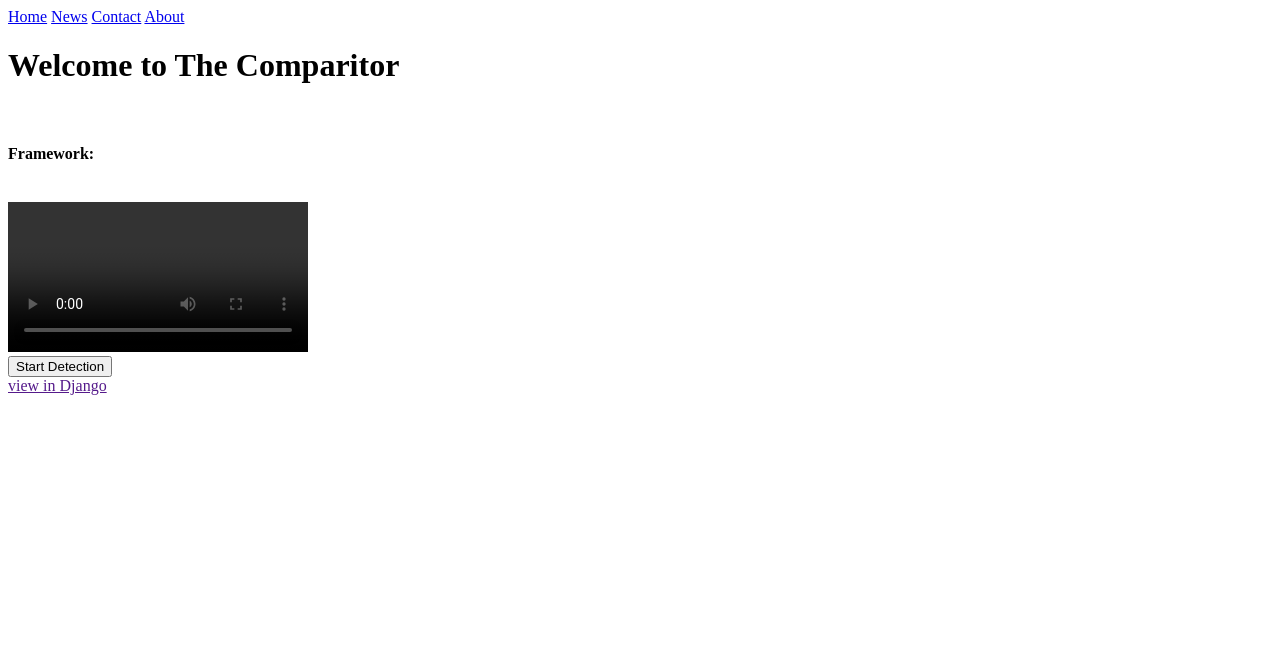
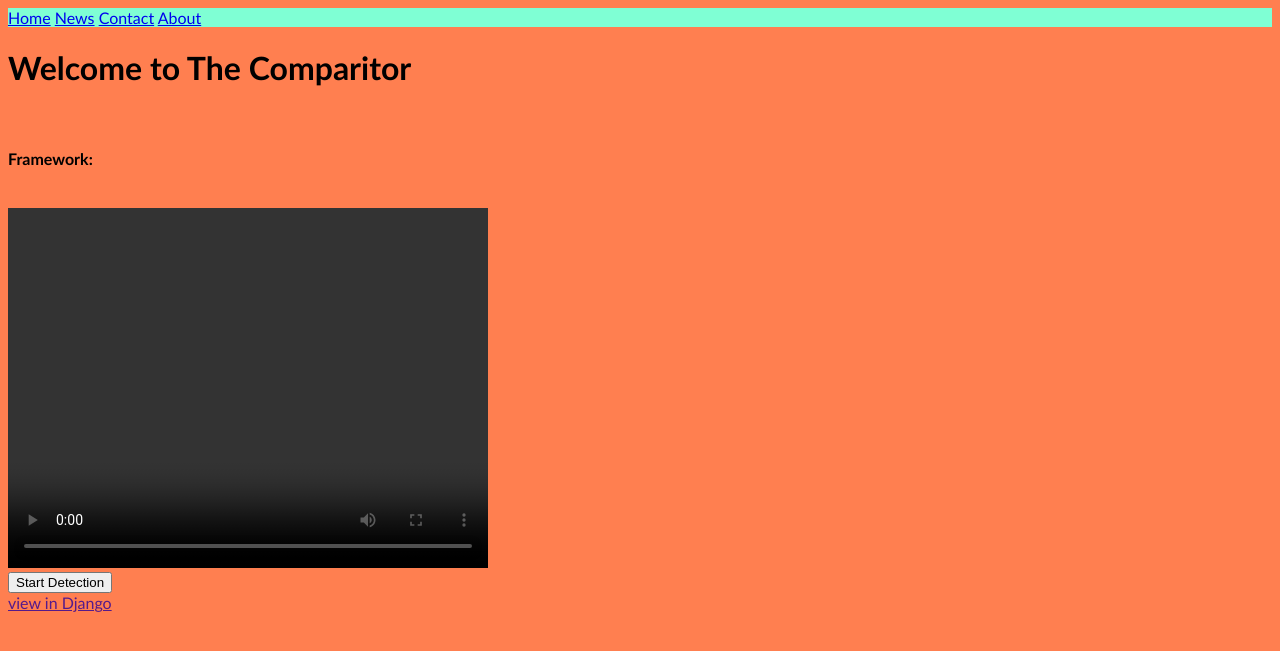
Before and after one commit to saudshafiq/comparitor_flask, a Python web app: template templates/index.html in a window 1280 px wide. Shown: the top 651 px of the page. Run offline with Jinja, Linux system fonts and the light colour scheme; the template is opened without the code that fills it, so the values that code supplies are empty.

Commit message:
css file added and linked with html

```diff
--- /dev/null
+++ b/static/css/index.css
@@ -0,0 +1,16 @@
+body{
+    background-color: coral;
+    font-family: 'Gill Sans', 'Gill Sans MT', Calibri, 'Trebuchet MS', sans-serif;
+
+}
+
+header{
+    background-color: aquamarine;
+    text-underline-offset: none;
+}
+video{
+    width: 480px;
+    height: 360px;
+    justify-self: center;
+
+}
--- a/templates/index.html
+++ b/templates/index.html
@@ -2,6 +2,7 @@
 <head>
     <Title>Welcome to Comparitor</Title>
     <meta charset="UTF-8">
+    <link rel="stylesheet" href="{{ url_for('static', filename='css/index.css')}}">
 
 </head>
 <body>
```
